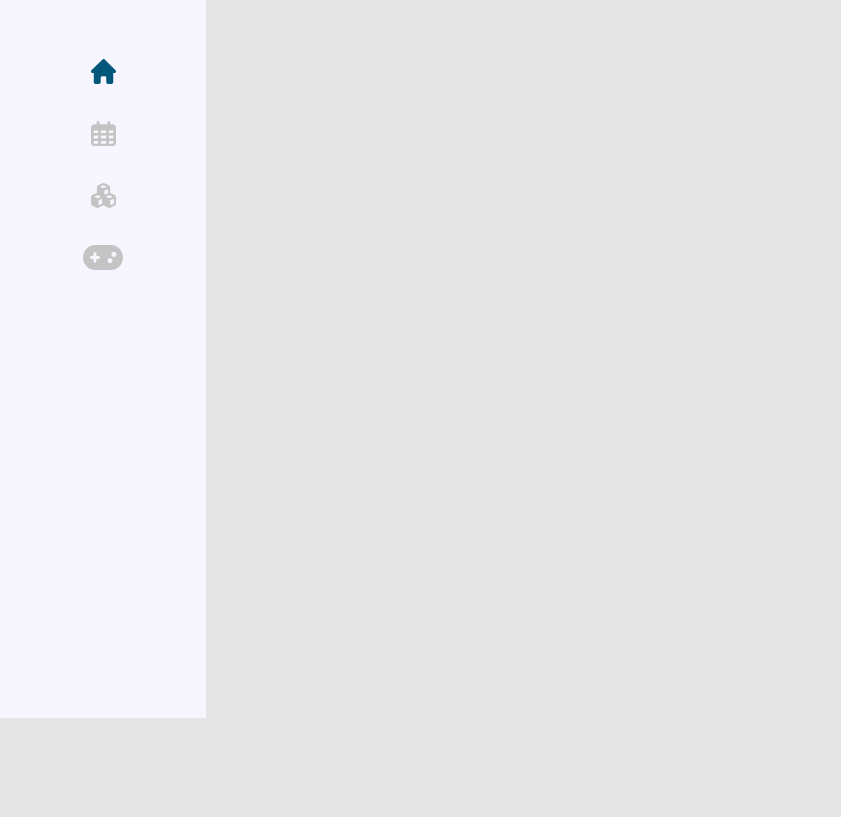
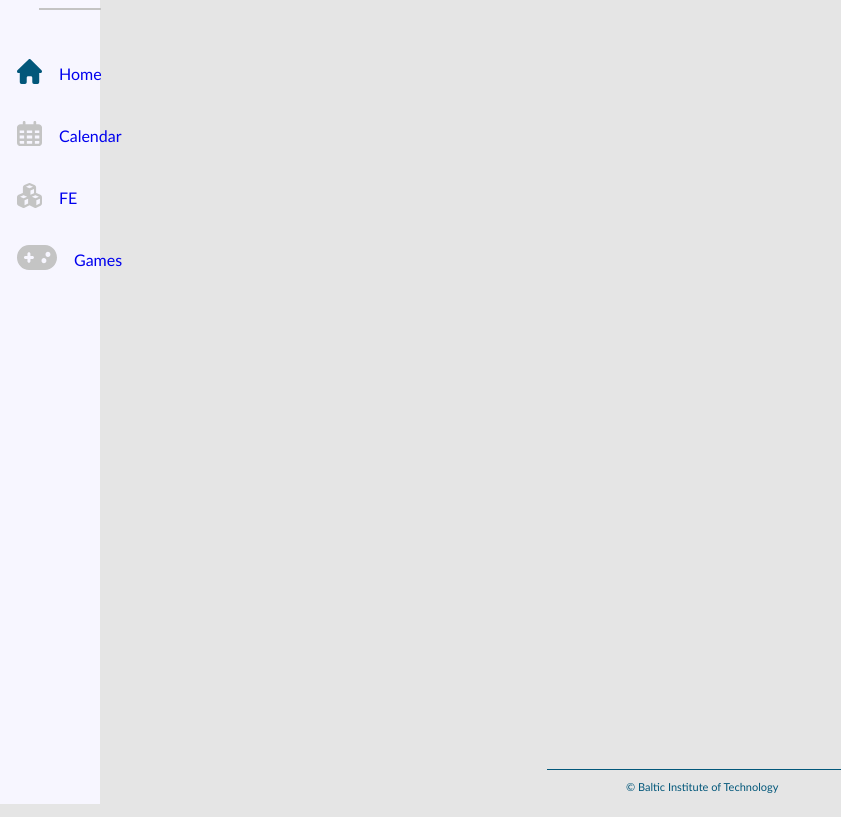
Before and after one commit to Rasosm/friday-challenge-bit, a website: page index.html in a window 1280 px wide. Shown: the part 102-919 px from the top of the page, without its empty margins (0-841 px from the left). Before the commit the page ends 820 px from the top, so only its background shows below. Drawn offline with Linux system fonts and the light colour scheme.

Commit message:
Footer initial commit

```diff
--- a/index.html
+++ b/index.html
@@ -15,6 +15,7 @@
     <header class="container nav">
         <div>
             <img class="logo" src="./assets/logo.svg" alt="logo">
+            <div class="line-23"></div>
         </div>
         <nav class="header-menu">
             <div>
@@ -41,6 +42,12 @@
 
         </section>
     </main>
+    <!-- FOOTER-start -->
+    <footer>
+        <div class="line-24"></div>
+        <p class="copy-right">© Baltic Institute of Technology</p>
+    </footer>
+    <!-- FOOTER-end -->
 </body>
 
 </html>
--- a/styles/global.css
+++ b/styles/global.css
@@ -1,6 +1,6 @@
 :root {
-    --primary-color: #ebeef5;
-    --secondary-color: #02577a;
+    --primary-color: #02577a;
+    --secondary-color: #c4c4c4;
     --backgroud-color: #e5e5e5;
     --nav-color: #f7f6ff;
 }
--- a/styles/layout.css
+++ b/styles/layout.css
@@ -1,29 +1,79 @@
 body {
     width: 1440px;
     background-color: var(--backgroud-color);
+    position: relative;
 }
 .nav {
-    display: flex;
-    flex-direction: column;
-    height: 820px;
+    height: 906px;
     width: 100px;
     background-color: var(--nav-color);
     text-align: center;
+    transition: width 1s;
+}
+nav > div {
+    text-align: center;
+    display: flex;
+    align-items: center;
+}
+.line-23 {
+    width: 62.24px;
+    top: 110.03px;
+    left: 18px;
+    height: 2px;
+    background-color: var(--secondary-color);
+    position: absolute;
+    transition: width 2s;
 }
 .link {
+    text-align: center;
+    justify-content: center;
+    justify-items: center;
+    text-decoration: none;
     display: none;
+    /* visibility: hidden; */
 }
 .vector {
     height: 25px;
     margin: 17px;
+    left: 43px;
+    justify-content: center;
+    justify-items: center;
+    text-align: center;
 }
 .logo {
     width: 68px;
     height: 34px;
     margin: 52px 16px 55px 16px;
+    text-align: center;
+    justify-content: center;
 }
 .nav:hover {
     width: 206px;
     cursor: pointer;
     text-align: center;
 }
+.nav:hover .line-23 {
+    width: 128.22px;
+    left: 39px;
+}
+.nav:hover .link {
+    /* visibility: visible; */
+    display: inline-block;
+}
+.line-24 {
+    width: 346.01px;
+    background-color: var(--primary-color);
+    height: 1px;
+    top: 871px;
+    left: 547px;
+    position: absolute;
+}
+.copy-right {
+    font-size: 11px;
+    line-height: 13px;
+    color: var(--primary-color);
+    padding: 0 0px 24px 0px;
+    top: 882px;
+    left: 626px;
+    position: absolute;
+}
```
